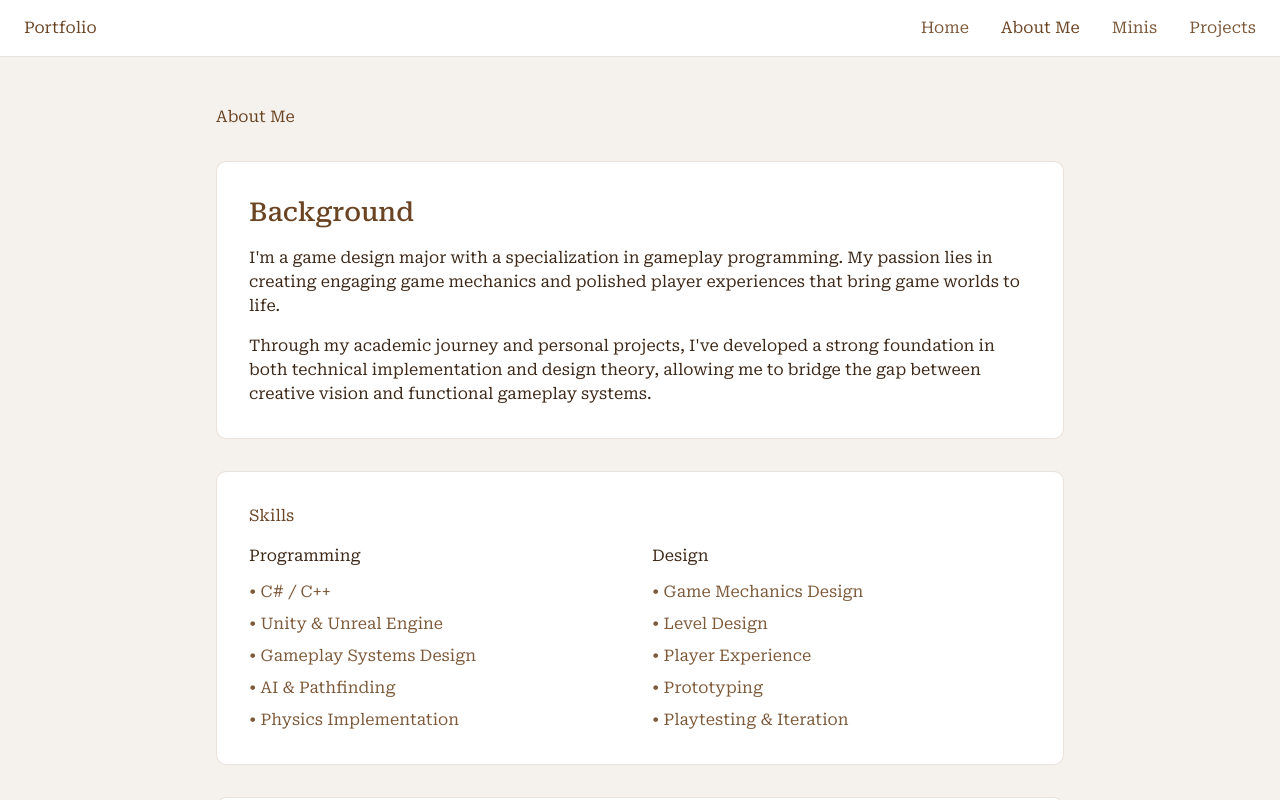
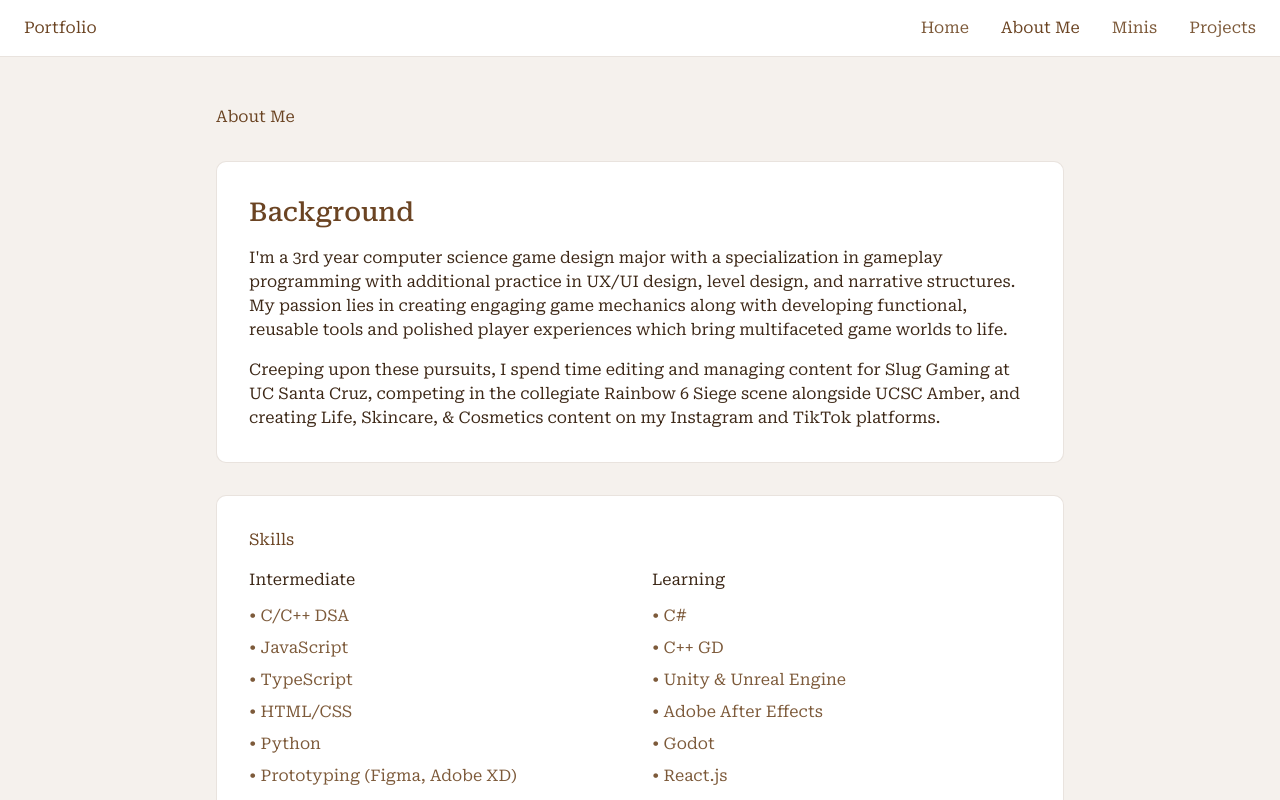
Before and after one commit to jnguy405/portfolio, a React (Vite) app: page / in a window 1280 px wide. Both pictures are taken after a click on the button "About Me". Shown: the top 800 px of the page. Built offline with nearby package versions, Linux system fonts and the light colour scheme.

Commit message:
Minor updates to about me

```diff
--- a/src/components/pages/About.tsx
+++ b/src/components/pages/About.tsx
@@ -8,13 +8,11 @@ export function About() {
           <section className="bg-card border border-border rounded-lg p-8">
             <h2 className="text-primary mb-4">Background</h2>
             <p className="mb-4">
-              I'm a game design major with a specialization in gameplay programming. My passion lies in creating
-              engaging game mechanics and polished player experiences that bring game worlds to life.
+              I'm a 3rd year computer science game design major with a specialization in gameplay programming with additional practice in UX/UI design, level design, and narrative structures. My passion lies in creating
+              engaging game mechanics along with developing functional, reusable tools and polished player experiences which bring multifaceted game worlds to life.
             </p>
             <p>
-              Through my academic journey and personal projects, I've developed a strong foundation in both
-              technical implementation and design theory, allowing me to bridge the gap between creative vision
-              and functional gameplay systems.
+              Creeping upon these pursuits, I spend time editing and managing content for Slug Gaming at UC Santa Cruz, competing in the collegiate Rainbow 6 Siege scene alongside UCSC Amber, and creating Life, Skincare, & Cosmetics content on my Instagram and TikTok platforms.
             </p>
           </section>
 
@@ -22,23 +20,25 @@ export function About() {
             <h2 className="text-primary mb-4">Skills</h2>
             <div className="grid md:grid-cols-2 gap-6">
               <div>
-                <h3 className="mb-3">Programming</h3>
+                <h3 className="mb-3">Intermediate</h3>
                 <ul className="space-y-2 text-muted-foreground">
-                  <li>• C# / C++</li>
-                  <li>• Unity & Unreal Engine</li>
-                  <li>• Gameplay Systems Design</li>
-                  <li>• AI & Pathfinding</li>
-                  <li>• Physics Implementation</li>
+                  <li>• C/C++ DSA </li>
+                  <li>• JavaScript</li>
+                  <li>• TypeScript</li>
+                  <li>• HTML/CSS</li>
+                  <li>• Python</li>
+                  <li>• Prototyping (Figma, Adobe XD)</li>
                 </ul>
               </div>
               <div>
-                <h3 className="mb-3">Design</h3>
+                <h3 className="mb-3">Learning</h3>
                 <ul className="space-y-2 text-muted-foreground">
-                  <li>• Game Mechanics Design</li>
-                  <li>• Level Design</li>
-                  <li>• Player Experience</li>
-                  <li>• Prototyping</li>
-                  <li>• Playtesting & Iteration</li>
+                  <li>• C#</li>
+                  <li>• C++ GD</li>
+                  <li>• Unity & Unreal Engine</li>
+                  <li>• Adobe After Effects</li>
+                  <li>• Godot</li>
+                  <li>• React.js</li>
                 </ul>
               </div>
             </div>
```
